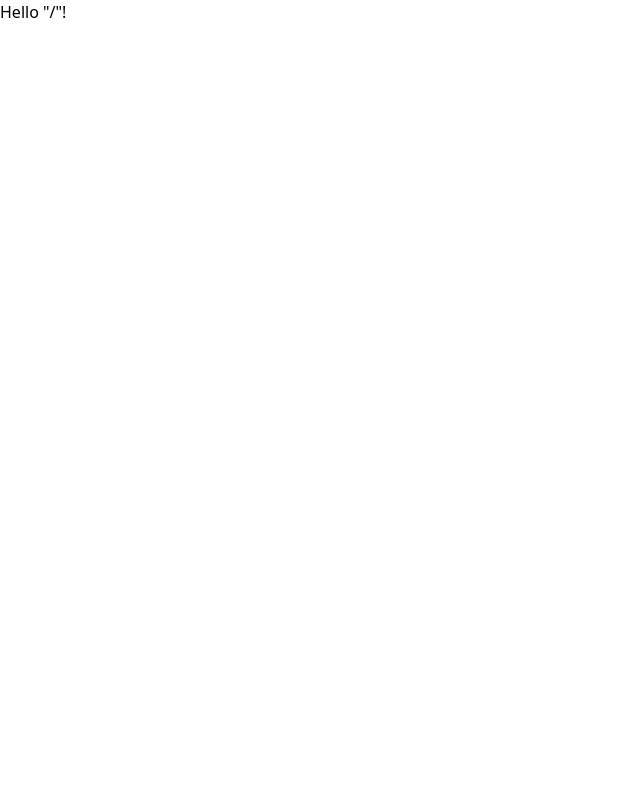
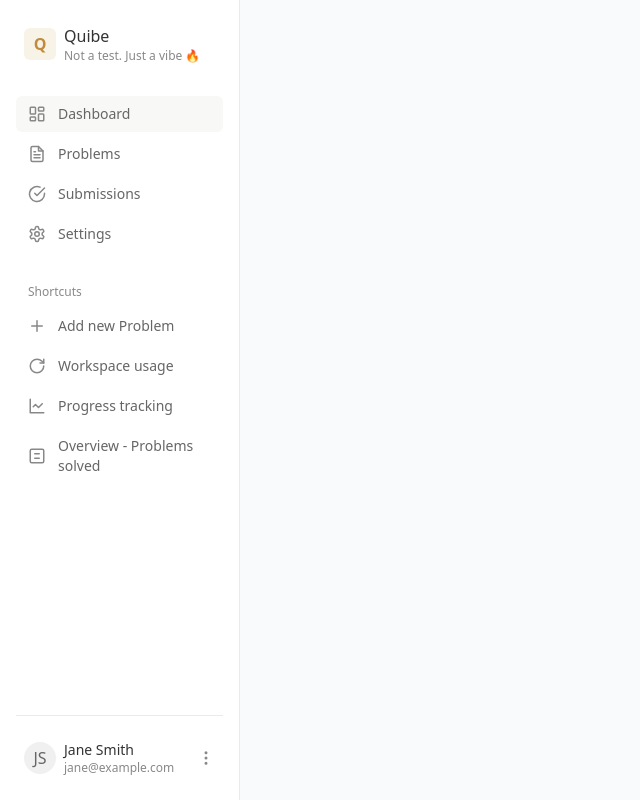
Before and after one commit to dygma0/moco-frontend, a React app: page / in a window 1280 px wide. Shown: the whole page, without its empty margins (0-640 px from the left). Built offline with nearby package versions, Linux system fonts and the light colour scheme; the HTML template or start-up script is replaced by a standard one.

Commit message:
feat: 사이드바 메뉴 구현

```diff
--- /dev/null
+++ b/src/components/Sidebar.tsx
@@ -0,0 +1,231 @@
+import {Link} from '@tanstack/react-router'
+import type {ReactNode} from 'react'
+
+type IconProps = {
+  id: string
+  title: string
+  children: ReactNode
+}
+
+function Icon({ id, title, children }: IconProps) {
+  return (
+    <span className="text-[#888]">
+      <svg
+        xmlns="http://www.w3.org/2000/svg"
+        width="18"
+        height="18"
+        viewBox="0 0 24 24"
+        fill="none"
+        stroke="currentColor"
+        strokeWidth="2"
+        strokeLinecap="round"
+        strokeLinejoin="round"
+        aria-hidden="true"
+        aria-labelledby={id}
+      >
+        <title id={id}>{title}</title>
+        {children}
+      </svg>
+    </span>
+  )
+}
+
+type NavLinkProps = {
+  to: string
+  icon: ReactNode
+  children: ReactNode
+}
+
+function NavLink({ to, icon, children }: NavLinkProps) {
+  const baseClassName = "flex items-center gap-3 px-3 py-2 rounded-md text-sm transition-colors text-[#666] hover:bg-[#f8f8f6]"
+  const activeClassName = "flex items-center gap-3 px-3 py-2 rounded-md text-sm transition-colors bg-[#f8f8f6] text-[#333] font-medium"
+
+  return (
+    <Link
+      to={to}
+      className={baseClassName}
+      activeProps={{
+        className: activeClassName
+      }}
+      activeOptions={{
+        exact: to === '/'
+      }}
+    >
+      {icon}
+      {children}
+    </Link>
+  )
+}
+
+const mainNavItems = [
+  {
+    to: "/",
+    label: "Dashboard",
+    icon: (
+      <Icon id="dashboardIcon" title="Dashboard icon">
+        <rect width="7" height="9" x="3" y="3" rx="1" />
+        <rect width="7" height="5" x="14" y="3" rx="1" />
+        <rect width="7" height="9" x="14" y="12" rx="1" />
+        <rect width="7" height="5" x="3" y="16" rx="1" />
+      </Icon>
+    )
+  },
+  {
+    to: "/problems",
+    label: "Problems",
+    icon: (
+      <Icon id="problemsIcon" title="Problems icon">
+        <path d="M14 2H6a2 2 0 0 0-2 2v16a2 2 0 0 0 2 2h12a2 2 0 0 0 2-2V8z" />
+        <path d="M14 2v6h6" />
+        <path d="M16 13H8" />
+        <path d="M16 17H8" />
+        <path d="M10 9H8" />
+      </Icon>
+    )
+  },
+  {
+    to: "/submissions",
+    label: "Submissions",
+    icon: (
+      <Icon id="submissionsIcon" title="Submissions icon">
+        <path d="M22 11.08V12a10 10 0 1 1-5.93-9.14" />
+        <polyline points="22 4 12 14.01 9 11.01" />
+      </Icon>
+    )
+  },
+  {
+    to: "/settings",
+    label: "Settings",
+    icon: (
+      <Icon id="settingsIcon" title="Settings icon">
+        <path d="M12.22 2h-.44a2 2 0 0 0-2 2v.18a2 2 0 0 1-1 1.73l-.43.25a2 2 0 0 1-2 0l-.15-.08a2 2 0 0 0-2.73.73l-.22.38a2 2 0 0 0 .73 2.73l.15.1a2 2 0 0 1 1 1.72v.51a2 2 0 0 1-1 1.74l-.15.09a2 2 0 0 0-.73 2.73l.22.38a2 2 0 0 0 2.73.73l.15-.08a2 2 0 0 1 2 0l.43.25a2 2 0 0 1 1 1.73V20a2 2 0 0 0 2 2h.44a2 2 0 0 0 2-2v-.18a2 2 0 0 1 1-1.73l.43-.25a2 2 0 0 1 2 0l.15.08a2 2 0 0 0 2.73-.73l.22-.39a2 2 0 0 0-.73-2.73l-.15-.08a2 2 0 0 1-1-1.74v-.5a2 2 0 0 1 1-1.74l.15-.09a2 2 0 0 0 .73-2.73l-.22-.38a2 2 0 0 0-2.73-.73l-.15.08a2 2 0 0 1-2 0l-.43-.25a2 2 0 0 1-1-1.73V4a2 2 0 0 0-2-2z" />
+        <circle cx="12" cy="12" r="3" />
+      </Icon>
+    )
+  }
+]
+
+const shortcutNavItems = [
+  {
+    to: "/new-problem",
+    label: "Add new Problem",
+    icon: (
+      <Icon id="addProblemIcon" title="Add new problem icon">
+        <path d="M5 12h14" />
+        <path d="M12 5v14" />
+      </Icon>
+    )
+  },
+  {
+    to: "/usage",
+    label: "Workspace usage",
+    icon: (
+      <Icon id="workspaceIcon" title="Workspace usage icon">
+        <path d="M21 12a9 9 0 1 1-9-9c2.52 0 4.93 1 6.74 2.74L21 8" />
+        <path d="M21 3v5h-5" />
+      </Icon>
+    )
+  },
+  {
+    to: "/progress",
+    label: "Progress tracking",
+    icon: (
+      <Icon id="progressIcon" title="Progress tracking icon">
+        <path d="M3 3v18h18" />
+        <path d="m19 9-5 5-4-4-3 3" />
+      </Icon>
+    )
+  },
+  {
+    to: "/overview",
+    label: "Overview - Problems solved",
+    icon: (
+      <Icon id="overviewIcon" title="Overview icon">
+        <rect width="18" height="18" x="3" y="3" rx="2" />
+        <path d="M9 9h6" />
+        <path d="M9 15h6" />
+      </Icon>
+    )
+  }
+]
+
+function Header() {
+  return (
+    <div className="p-2 mb-6">
+      <div className="flex items-center gap-2">
+        <div className="h-8 w-8 rounded-md bg-[#f8f3e7] flex items-center justify-center text-[#c28b3b] font-semibold">
+          Q
+        </div>
+        <div>
+          <div className="font-medium text-[#333]">Quibe</div>
+          <div className="text-xs text-[#888]">Not a test. Just a vibe 🔥</div>
+        </div>
+      </div>
+    </div>
+  )
+}
+
+function UserProfile() {
+  return (
+    <div className="mt-auto pt-4 border-t border-[#eaeaea]">
+      <div className="flex items-center justify-between p-2">
+        <div className="flex items-center gap-2">
+          <span className="relative flex shrink-0 overflow-hidden rounded-full h-8 w-8 bg-[#f0f0f0] items-center justify-center text-[#666] font-medium">
+            JS
+          </span>
+          <div>
+            <div className="text-sm font-medium text-[#333]">Jane Smith</div>
+            <div className="text-xs text-[#888]">jane@example.com</div>
+          </div>
+        </div>
+        <button type="button" className="text-[#888] hover:text-[#333]">
+          <svg xmlns="http://www.w3.org/2000/svg" width="18" height="18" viewBox="0 0 24 24" fill="none" stroke="currentColor" strokeWidth="2" strokeLinecap="round" strokeLinejoin="round" aria-hidden="true" aria-labelledby="userMenuIcon">
+            <title id="userMenuIcon">User menu</title>
+            <circle cx="12" cy="12" r="1" />
+            <circle cx="12" cy="5" r="1" />
+            <circle cx="12" cy="19" r="1" />
+          </svg>
+        </button>
+      </div>
+    </div>
+  )
+}
+
+type NavSectionProps = {
+  title?: string
+  items: Array<{
+    to: string
+    label: string
+    icon: ReactNode
+  }>
+}
+
+function NavSection({ title, items }: NavSectionProps) {
+  return (
+    <div className={title ? "mt-8" : ""}>
+      {title && <div className="text-xs font-medium text-[#888] px-3 mb-2">{title}</div>}
+      <nav className="space-y-1">
+        {items.map((item) => (
+          <NavLink
+            key={item.label}
+            to={item.to}
+            icon={item.icon}
+          >
+            {item.label}
+          </NavLink>
+        ))}
+      </nav>
+    </div>
+  )
+}
+
+export function Sidebar() {
+  return (
+    <div className="w-[240px] bg-white border-r border-[#eaeaea] p-4 flex flex-col h-screen">
+      <Header />
+      <NavSection items={mainNavItems} />
+      <NavSection title="Shortcuts" items={shortcutNavItems} />
+      <UserProfile />
+    </div>
+  )
+}
--- a/src/routes/__root.tsx
+++ b/src/routes/__root.tsx
@@ -1,5 +1,5 @@
-import * as React from 'react'
 import {createRootRoute, Outlet} from '@tanstack/react-router'
+import { Sidebar } from '../components/Sidebar'
 
 export const Route = createRootRoute({
   component: RootComponent,
@@ -7,8 +7,14 @@ export const Route = createRootRoute({
 
 function RootComponent() {
   return (
-    <React.Fragment>
-      <Outlet />
-    </React.Fragment>
+    <div className="flex h-screen bg-gray-50">
+      {/* Sidebar */}
+      <Sidebar />
+
+      {/* Main content */}
+      <div className="flex-1 overflow-auto">
+        <Outlet />
+      </div>
+    </div>
   )
 }
--- a/src/routes/index.tsx
+++ b/src/routes/index.tsx
@@ -1,9 +1,12 @@
-import { createFileRoute } from '@tanstack/react-router'
+import {createFileRoute} from '@tanstack/react-router'
+import React from "react";
 
 export const Route = createFileRoute('/')({
   component: RouteComponent,
 })
 
 function RouteComponent() {
-  return <div>Hello "/"!</div>
+  return (
+      <React.Fragment></React.Fragment>
+  )
 }
--- a/src/routes/problems/index.tsx
+++ b/src/routes/problems/index.tsx
@@ -1,9 +1,12 @@
 import {createFileRoute} from '@tanstack/react-router'
+import React from "react";
 
 export const Route = createFileRoute('/problems/')({
   component: RouteComponent,
 })
 
 function RouteComponent() {
-  return <div className="p-2">Hello "/problems/"!</div>
+  return (
+      <React.Fragment></React.Fragment>
+  )
 }
```
